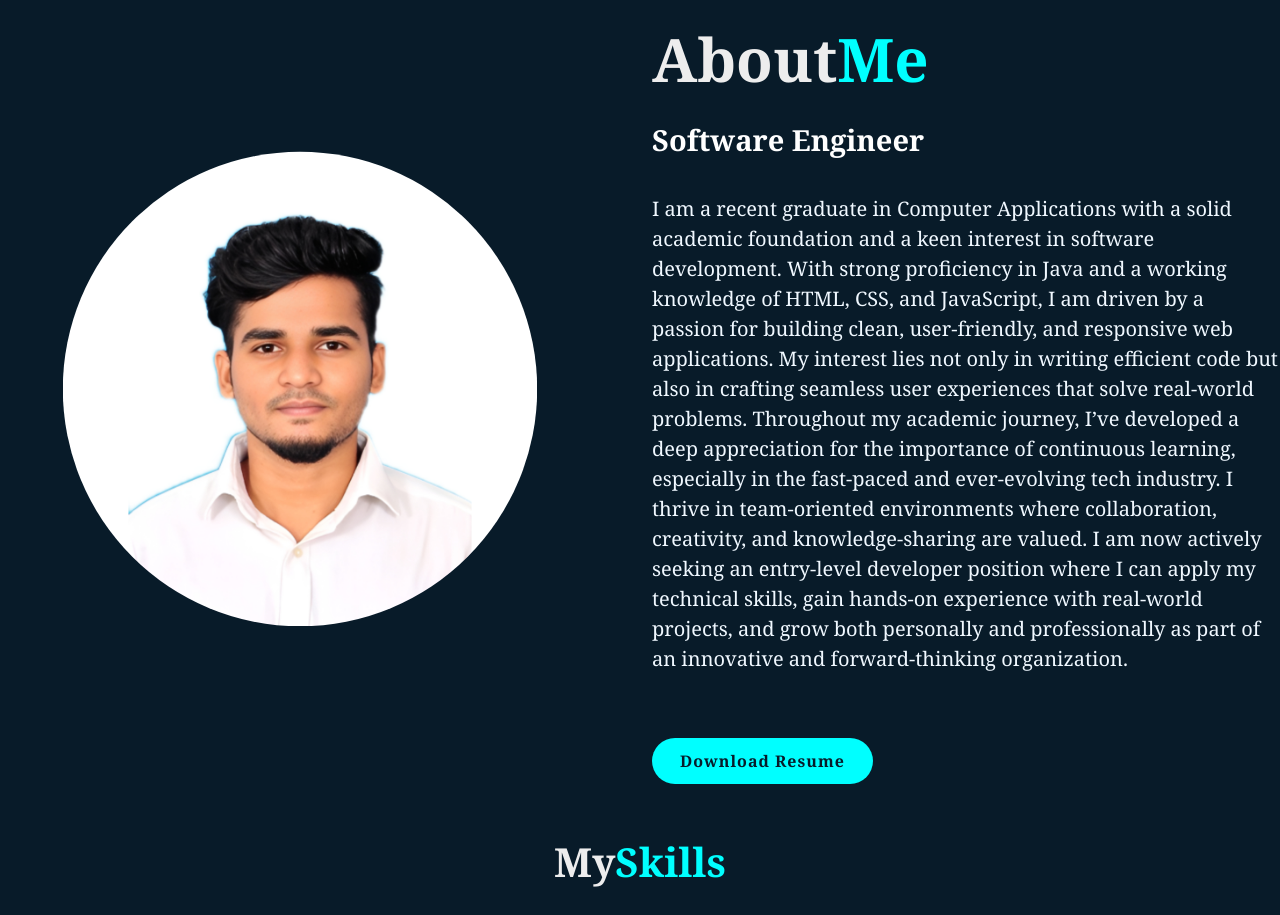
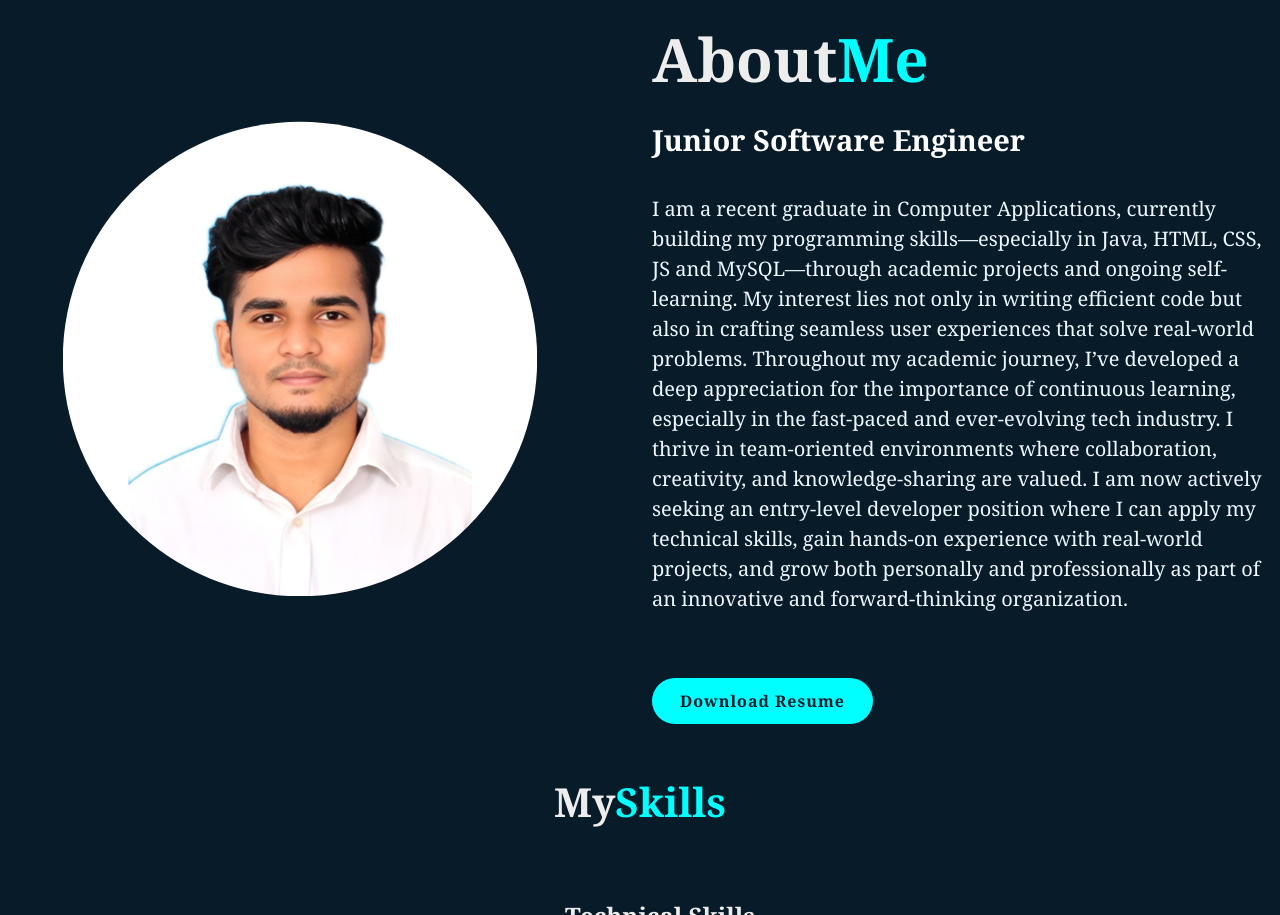
Before and after one commit to Vishnu-Sparkz20/portfolio, a plain HTML site: page index.html in a window 1280 px wide. Shown: the part 802-1717 px from the top of the page. Drawn offline with nearby package versions, Linux system fonts and the light colour scheme.

Commit message:
Update index.html

```diff
--- a/index.html
+++ b/index.html
@@ -53,10 +53,9 @@ vishnu-sparkz-73b054356"><i class='bx bxl-linkedin'></i></a>
         </div>
         <div class="about-text">
             <h2>About<span>Me</span></h2>
-            <h4>Software Engineer</h4>
-            <p>I am a recent graduate in Computer Applications with a solid academic foundation and a keen interest in
-                software development. With strong proficiency in Java and a working knowledge of HTML, CSS, and
-                JavaScript, I am driven by a passion for building clean, user-friendly, and responsive web applications.
+            <h4>Junior Software Engineer</h4>
+            <p>I am a recent graduate in Computer Applications, currently building my programming skills—especially in
+                Java, HTML, CSS, JS and MySQL—through academic projects and ongoing self-learning.
                 My interest lies not only in writing efficient code but also in crafting seamless user experiences that
                 solve real-world problems. Throughout my academic journey, I’ve developed a deep appreciation for the
                 importance of continuous learning, especially in the fast-paced and ever-evolving tech industry. I
```
